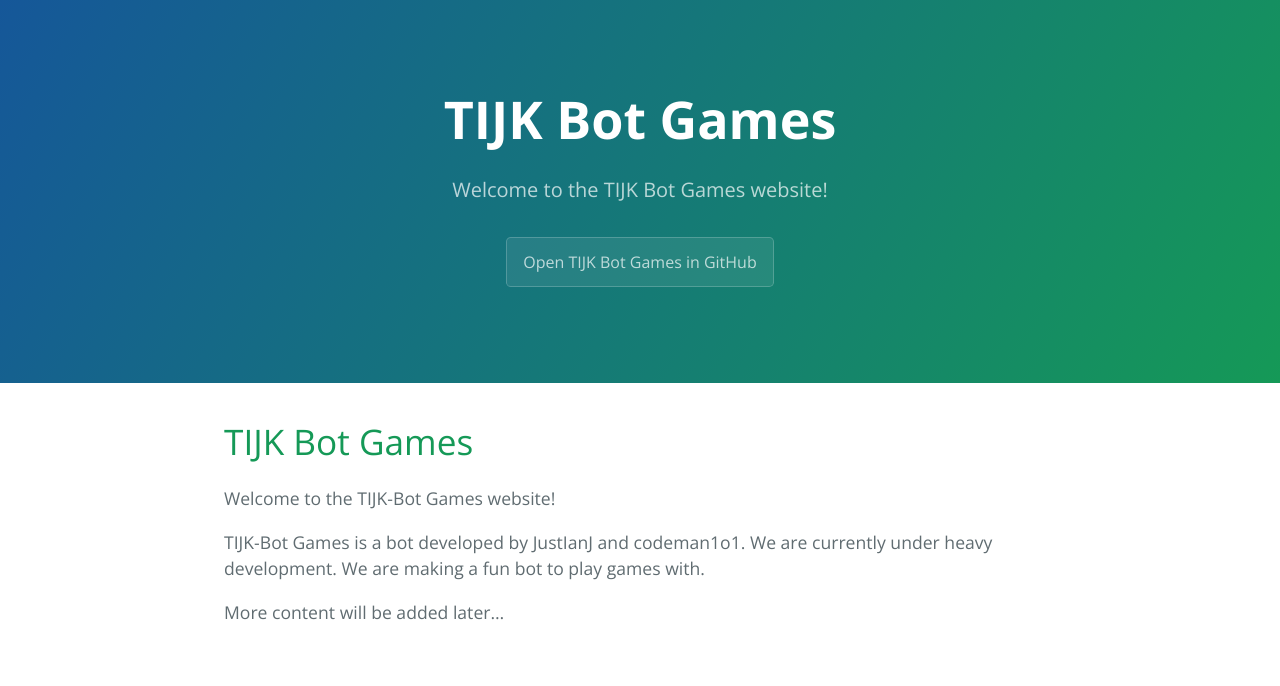
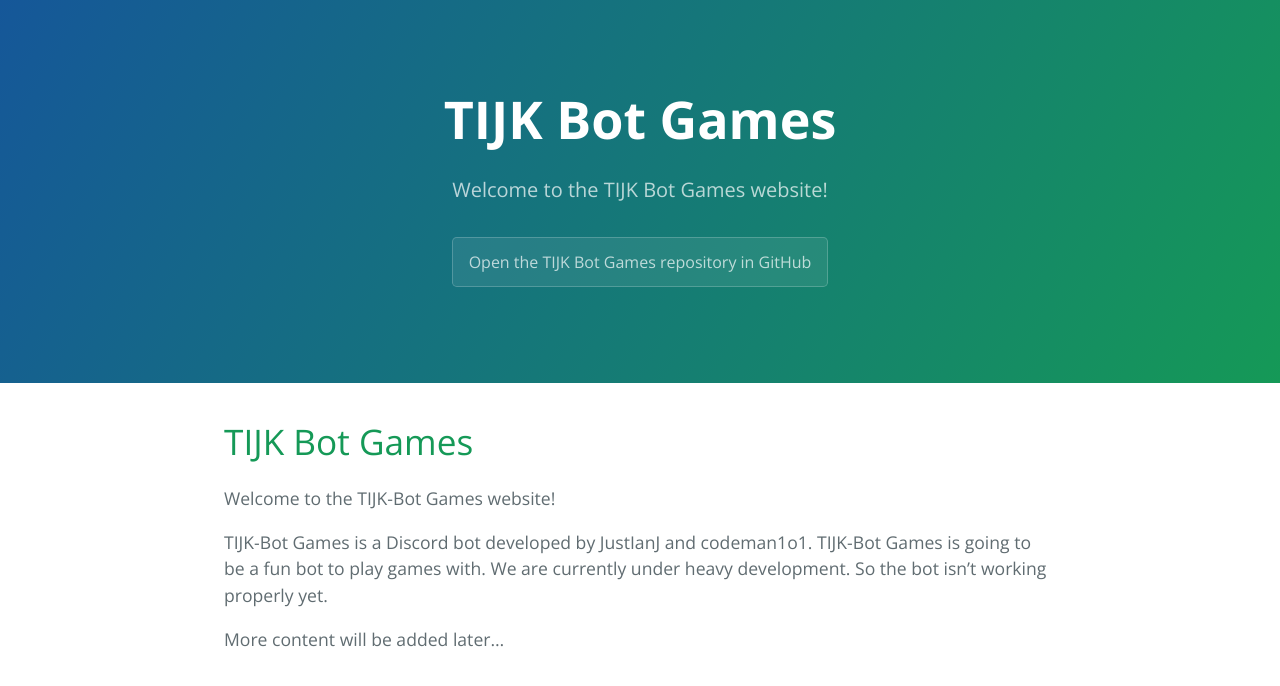
Before and after one commit to TIJK-Bot-Games/TIJK-Bot-Games, a Jekyll site: the page built from index.md, in a window 1280 px wide. Shown: the top 686 px of the page. Built offline with Jekyll 4.4.1, drawn with Linux system fonts in a browser that asks for light colours; our own code applies the rules of GitHub Pages for plain Markdown files.

Commit message:
website improvements

```diff
--- a/_layouts/default.html
+++ b/_layouts/default.html
@@ -18,7 +18,7 @@
     <header class="page-header" role="banner">
       <h1 class="project-name">{{ page.title | default: site.title | default: site.github.repository_name }}</h1>
       <h2 class="project-tagline">{{ page.description | default: site.description | default: site.github.project_tagline }}</h2>
-      <a href="https://github.com/TIJK-Bot-Games/TIJK-Bot-Games" class="btn">Open TIJK Bot Games in GitHub</a>
+      <a href="https://github.com/TIJK-Bot-Games/TIJK-Bot-Games" class="btn">Open the TIJK Bot Games repository in GitHub</a>
     </header>
 
     <main id="content" class="main-content" role="main">
--- a/index.md
+++ b/index.md
@@ -6,8 +6,8 @@
 
 Welcome to the TIJK-Bot Games website!
 
-TIJK-Bot Games is a bot developed by JustIanJ and codeman1o1.
-We are currently under heavy development.
-We are making a fun bot to play games with.
+TIJK-Bot Games is a Discord bot developed by JustIanJ and codeman1o1.
+TIJK-Bot Games is going to be a fun bot to play games with.
+We are currently under heavy development. So the bot isn't working properly yet.
 
 More content will be added later...
```
